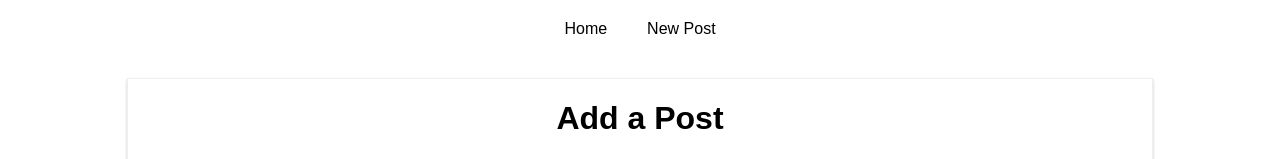
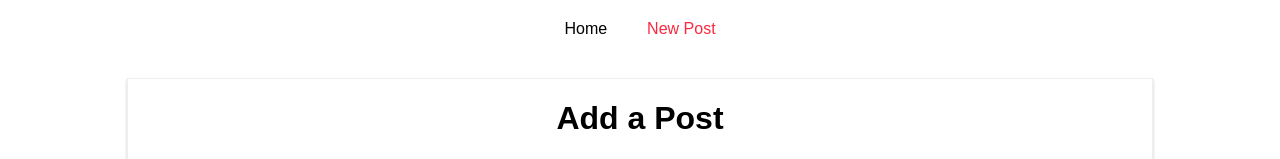
Before and after one commit to danilovIgor773/learn_ajax, a React (Create React App) app: page /new-post in a window 1280 px wide. Shown: the top 159 px of the page. Built offline with nearby package versions, Linux system fonts and the light colour scheme.

Commit message:
Added 'NavLink' component to style anchors properly when active

```diff
--- a/src/components/Post/Post.js
+++ b/src/components/Post/Post.js
@@ -1,8 +1,9 @@
 import React from 'react';
-
 import './Post.css';
 
-const post = (props) => (
+const post = (props) => {
+    //console.log(props);
+    return (
     <article className="Post" onClick={props.clicked}>
         <h1>{props.title}</h1>
         <div className="Info">
@@ -11,4 +12,6 @@ const post = (props) => (
     </article>
 );
 
+};
+
 export default post;
--- a/src/containers/Blog/Blog.css
+++ b/src/containers/Blog/Blog.css
@@ -18,6 +18,7 @@
 }
 
 .Blog a:hover,
-.Blog a:active{
+.Blog a:active,
+.Blog a.active{
     color: #fa293f;
 }
--- a/src/containers/Blog/Blog.js
+++ b/src/containers/Blog/Blog.js
@@ -1,5 +1,5 @@
 import React, { Component } from 'react';
-import {Route, Link } from 'react-router-dom';
+import {Route, NavLink } from 'react-router-dom';
 
 import Posts from '../Blog/Posts/Posts';
 import NewPost from '../Blog/NewPost/NewPost';
@@ -10,20 +10,33 @@ class Blog extends Component {
 
     render () {
 
-
-
         return (
             <div className="Blog">
+                <header>
                     <nav>
                         <ul>
-                        <li><Link to="/">Home</Link></li>
-                        <li><Link to={{
-                            pathname: 'new-post',
+                            <li>
+                                <NavLink to="/" exact activeClassName='my-active'
+                                    activeStyle={{
+                                        color: '#fa923f',
+                                        textDecoration: 'underline'
+                                    }}
+                                    >Home
+                                </NavLink>
+                            </li>
+                            <li>
+                                <NavLink to={{
+                                        pathname: '/new-post',
                                         hash: '#submit',
                                         search: '?param=1'
-                        }}>New Post</Link></li>
+                                        }}
+                                    >New Post
+                                </NavLink>
+                            </li>
                         </ul>
                     </nav>
+                </header>
+
                 {/* {<Route path='/' exact render={() => <h1>Home test!</h1>}></Route>
                 <Route path='/' render={() => <h1>Home test2!</h1>}></Route>} */}
                 <Route path='/' exact component={Posts}></Route>
--- a/src/containers/Blog/NewPost/NewPost.js
+++ b/src/containers/Blog/NewPost/NewPost.js
@@ -8,6 +8,11 @@ class NewPost extends Component {
         title: '',
         content: '',
         author: 'Max'
+    }
+
+    componentDidMount(){
+        console.log(this.props);
+
     }
 
     addPostHandler = () => {
--- a/src/containers/Blog/Posts/Posts.js
+++ b/src/containers/Blog/Posts/Posts.js
@@ -14,6 +14,8 @@ class Posts extends Component{
     };
 
     componentDidMount(){
+        console.log(this.props);
+
         axios.get('/posts')
             .then(response => {
                 const posts = response.data.slice(0, 4);
```
Lines whose indentation alone changed are shown as unchanged.
